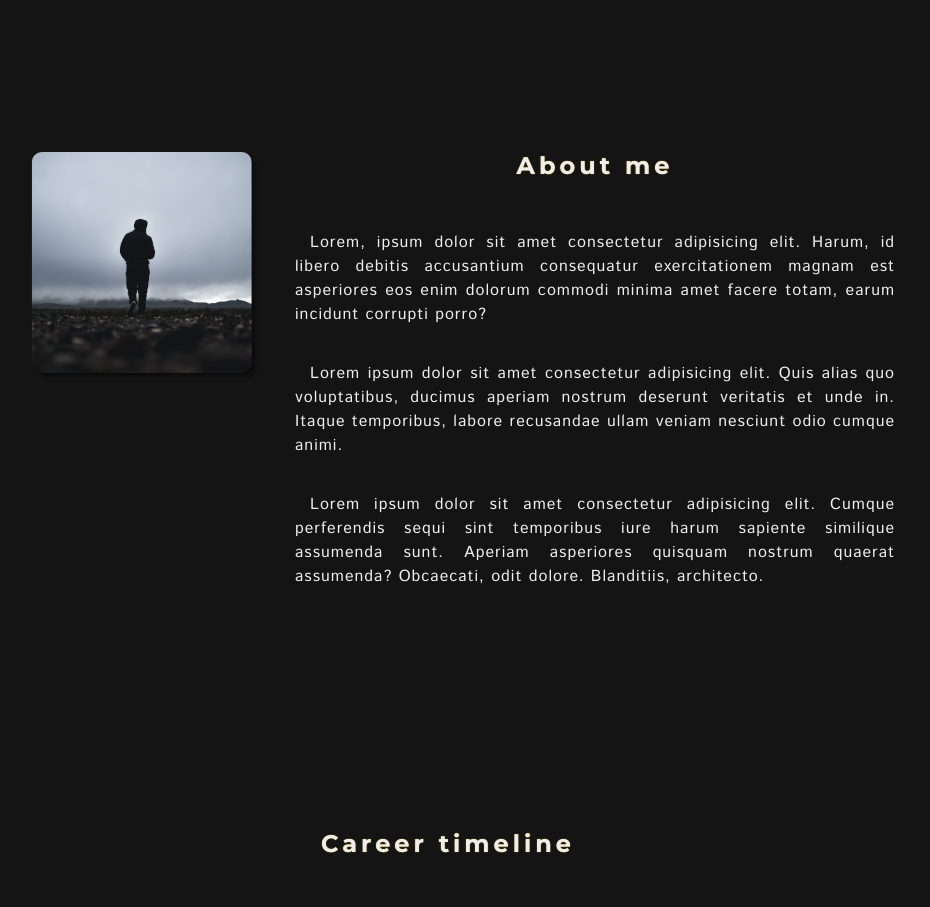
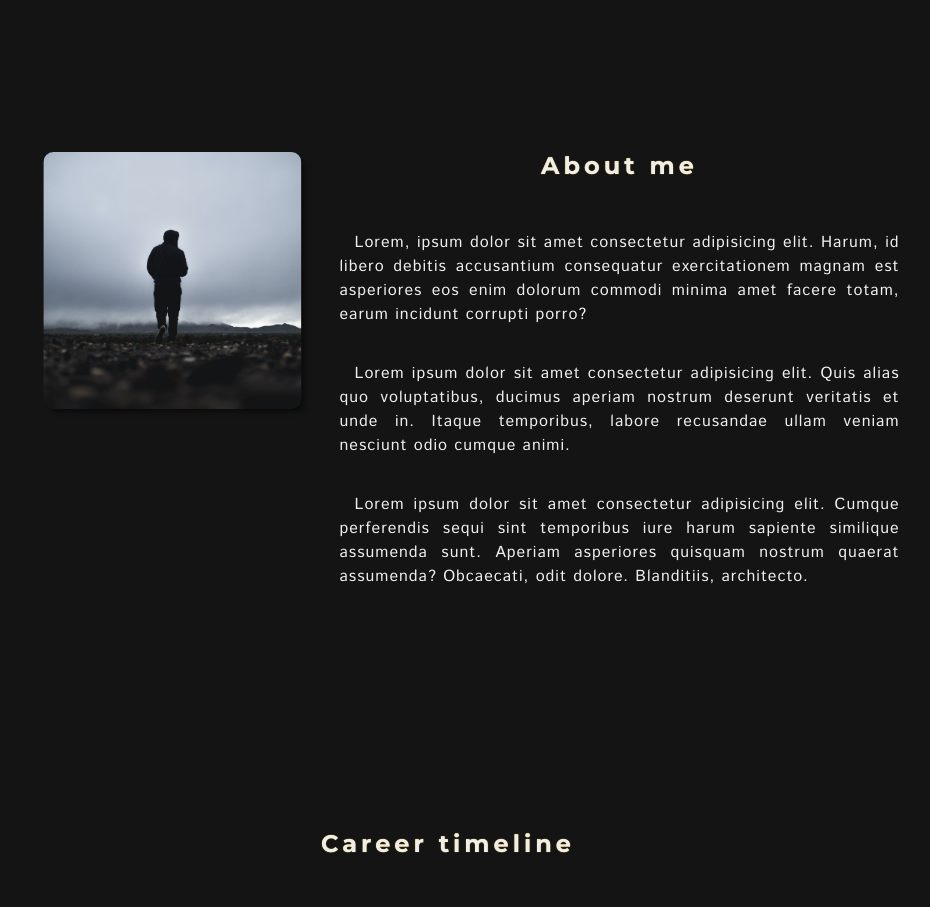
Before and after one commit to Fellway/ms-website, an Angular app: page / in a window 1280 px wide. Shown: the part 848-1755 px from the top of the page, without its empty margins (192-1122 px from the left). Built offline with nearby package versions, Linux system fonts and the light colour scheme.

Commit message:
small fix

```diff
--- a/src/app/about-me/about-me.component.scss
+++ b/src/app/about-me/about-me.component.scss
@@ -10,7 +10,7 @@
 }
 
 .text-wrapper {
-  width: 70%;
+  width: 65%;
   color: $primary-white-1;
 }
 
@@ -20,11 +20,12 @@
 
   p {
     text-align: justify;
+    padding: 0 20px;
   }
 }
 
 .image-wrapper {
-  width: 30%;
+  width: 35%;
   height: 100%;
 
   .image {
```
